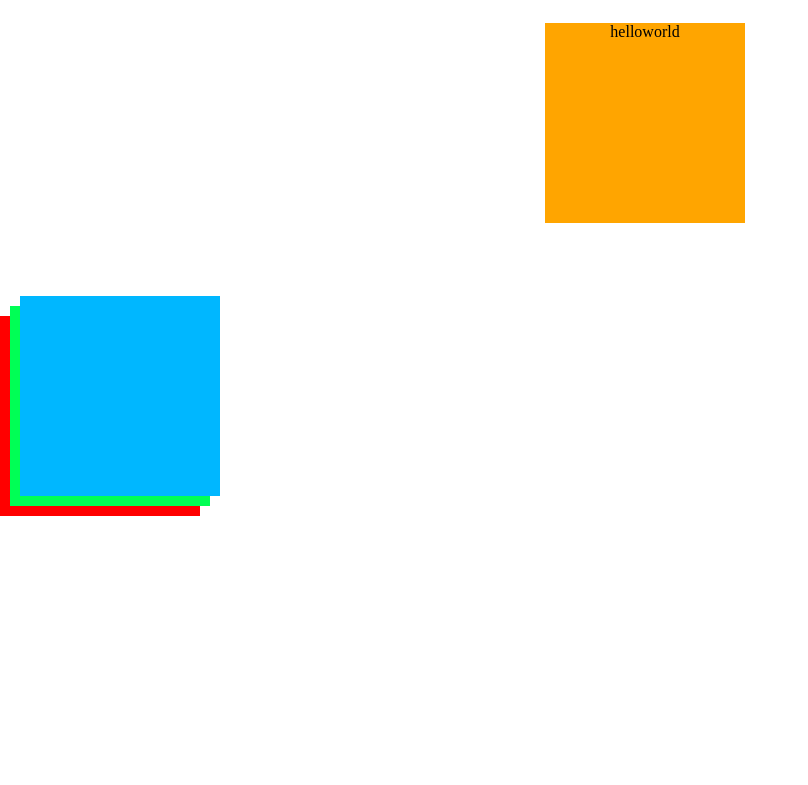
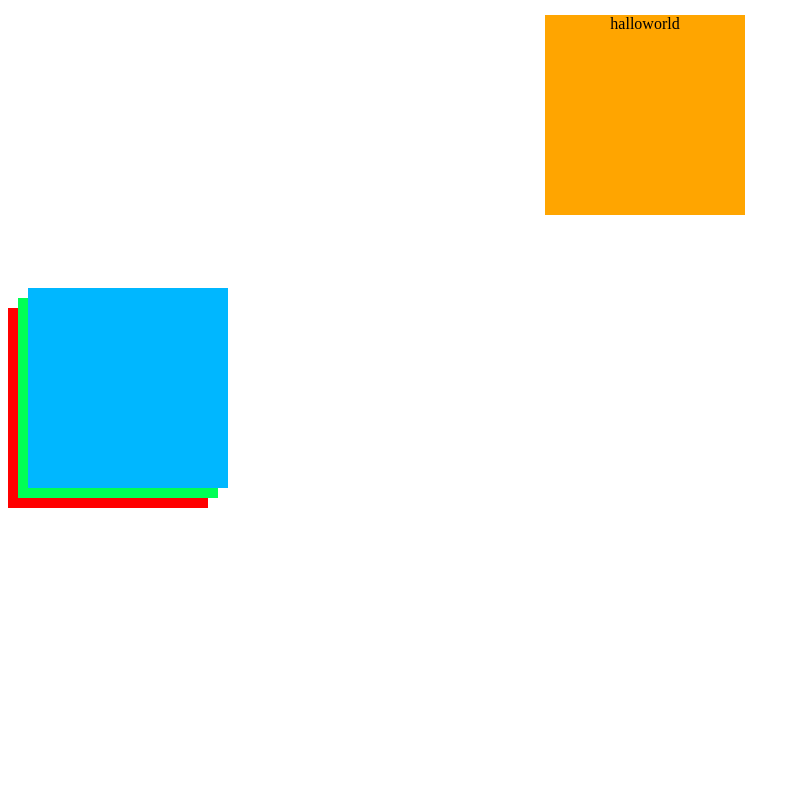
Before and after one commit to FBW32/uib-layout-break-out-the-flow-mrbayus, a plain HTML site: page index.html in a window 1280 px wide. Shown: the top 785 px of the page, without its empty margins (0-808 px from the left). Drawn offline with Linux system fonts and the light colour scheme.

Commit message:
second solution

```diff
--- a/index.html
+++ b/index.html
@@ -9,7 +9,7 @@
 <body>
     <!-- TASK 1 -->
     <div class="helloworld">
-        <p>helloworld</p>
+        halloworld
     </div>
     <!-- TASK 2-4  -->
         <div class="box1"></div>
--- a/style.css
+++ b/style.css
@@ -1,9 +1,8 @@
-html, body {
+/* html, body {
     margin: 0;
     padding: 0;
     height: 100%;
-}
-
+} */
 
 
 .helloworld {
@@ -11,15 +10,12 @@ html, body {
     width: 200px;
     margin: 0 auto;
     background: orange;
+    text-align: center;
     position: relative;
     left: 5px;
     top: 7px;
 }
 
-
-p {
-    text-align: center;
-}
 
 /* TASKT 2-4 */
 
@@ -86,3 +82,8 @@ p {
     left: 20px;
     z-index: 1;
 }
+
+
+
+/* This session is to tryout github */
+/* NOT many code change */
```
